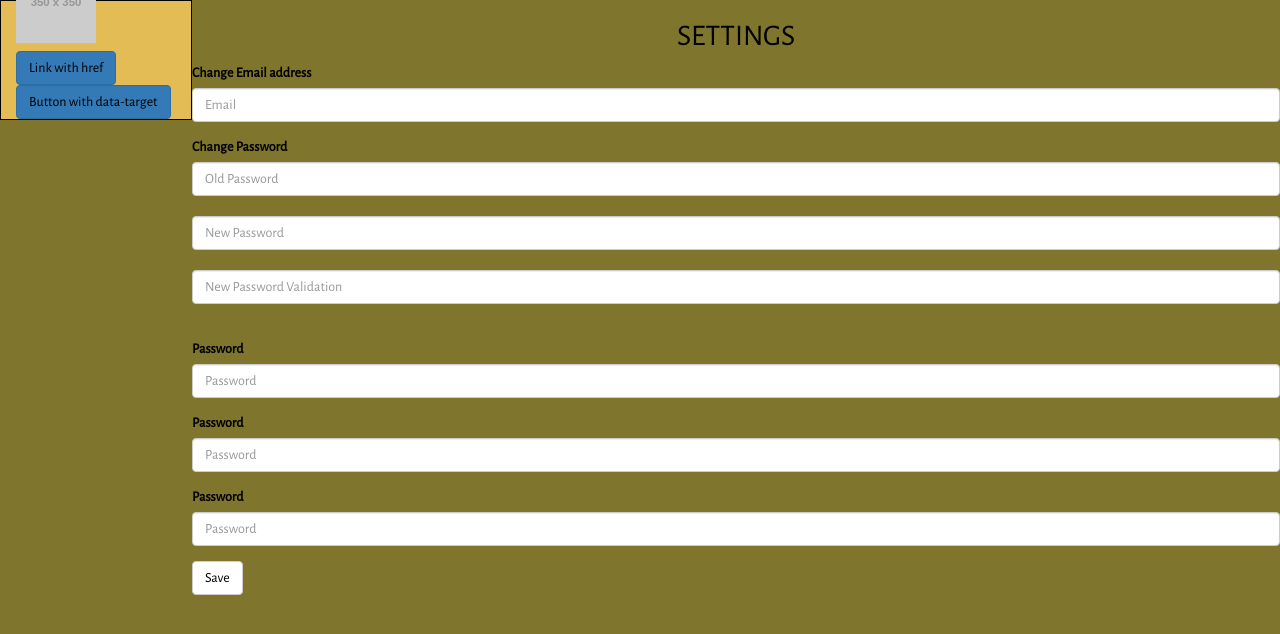
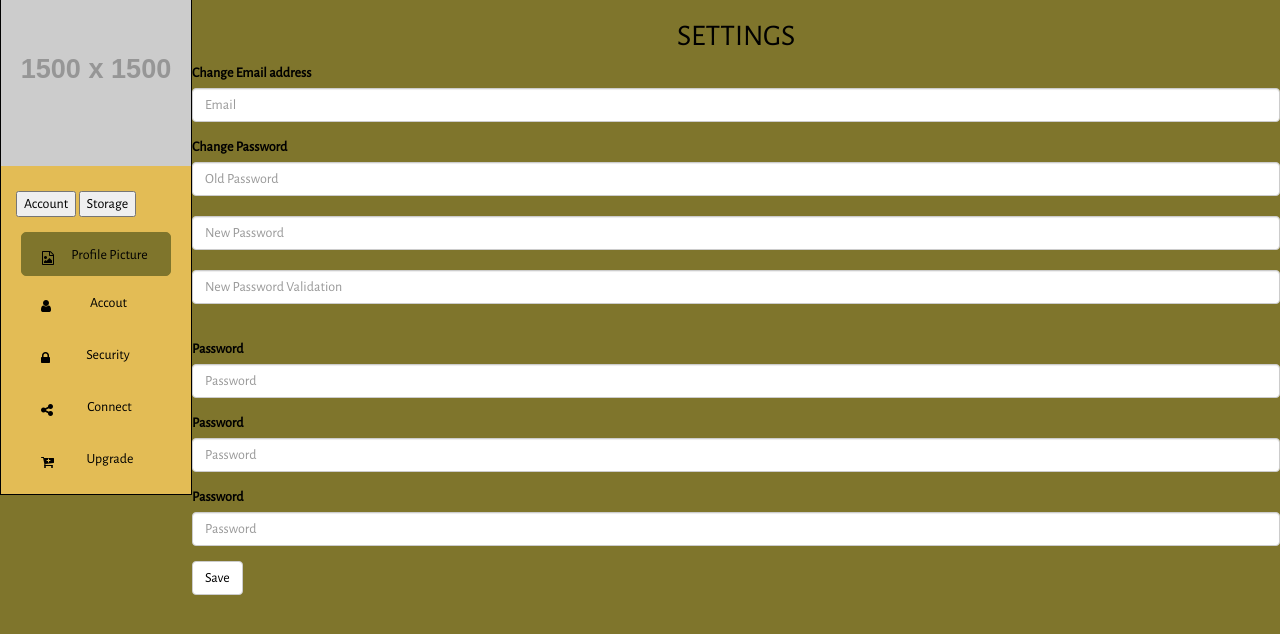
Before and after one commit to syncmonsterllc/website, a PHP site: page /profile.php in a window 1280 px wide. Shown: the top 634 px of the page. Run offline with PHP 8.4, Linux system fonts and the light colour scheme; grey boxes labelled with a size stand in for pictures from a placeholder-image service; some libraries are stand-ins or nearby versions.

Commit message:
5/14/16 fix
-nav bar img fix

```diff
--- a/profile_nav.php
+++ b/profile_nav.php
@@ -1,54 +1,36 @@
-
 <nav id="acc_nav" class="navbar navbar-default hidden-xs">
   <div>
 
     <div class="navbar-header">
-      <button type="button" class="navbar-toggle collapsed" data-toggle="collapse" id="open"  aria-expanded="false">
-        <span class="sr-only">Toggle navigation</span>
-          <i class="fa fa-arrow-right"></i>
-      </button>
-    <button type="button" class="navbar-toggle collapsed" data-toggle="collapse" id="close"  aria-expanded="false">
-        <span class="sr-only">Toggle navigation</span>
-          <i class="fa fa-arrow-left"></i>
-      </button>
-
-      <a class="navbar-brand" href="#" ><img id="prof_nav_pic" src="http://placehold.it/350x350?text=REPLACE WITH ACC PIC"></a>
+        <img src="SynkMonster-Updated-Logo_V2_no-name.png" id="navimg" class="nor">
+        <img src="http://placehold.it/1500x1500?text=replace+with+account+img" class="per">
     </div>
 
 
     <div class="collapse navbar-collapse">
 
-            <a class="btn btn-primary" role="button" data-toggle="collapse" href="#collapse" aria-expanded="false" aria-controls="collapse">
-            Link with href
-            </a>
+        <button class="pers">Account</button>
+        <button class="norm">Storage</button>
 
-            <ul class="collapse" id="collapse">
-                <li><a href="upload.php"><i class="fa fa-cloud-upload"></i> <span>Upload</span></a></li>
-                <li><a href="account.php"><i class="fa fa-folder-open"></i> <span>My Files</span></a></li>
-                <li><a href="#"><i class="fa fa-trash"></i> <span>Trash</span></a></li>
-                <li><a href="#"><i class="fa fa-clock-o"></i> <span>Recent</span></a></li>
-                <li><a href="#"><i class="fa fa-star"></i> <span>Important</span></a></li>
-                <li><a href="#"><i class="fa fa-user"></i> <span>My Account</span></a></li>
-                <li><a href="#"><i class="fa fa-cogs"></i> <span>Settings</span></a></li>
-                <li><a href="#"><i class="fa fa-cart-plus"></i> <span>Upgrade</span></a></li>
-            </ul>
+      <ul class="nav navbar-nav nor">
+            <li><a href="upload.php"><i class="fa fa-cloud-upload"></i> <span>Upload</span></a></li>
+            <li><a href="account.php"><i class="fa fa-folder-open"></i> <span>My Files</span></a></li>
+            <li><a href="trash.php"><i class="fa fa-trash"></i> <span>Trash</span></a></li>
+            <li><a href="recent.php"><i class="fa fa-clock-o"></i> <span>Recent</span></a></li>
+            <li><a href="important.php"><i class="fa fa-star"></i> <span>Important</span></a></li>
+            <li><a href="profile.php"><i class="fa fa-user"></i> <span>My Account</span></a></li>
+            <li><a href="profile.php"><i class="fa fa-cogs"></i> <span>Settings</span></a></li>
+            <li><a href="upgrade.php"><i class="fa fa-cart-plus"></i> <span>Upgrade</span></a></li>
+      </ul>
 
+        <ul class="nav navbar-nav per">
+            <li><a href="upload.php"><i class="fa fa-file-image-o"></i> <span>Profile Picture</span></a></li>
+            <li><a href="account.php"><i class="fa fa-user"></i> <span>Accout</span></a></li>
+            <li><a href="security.php"><i class="fa fa-lock"></i> <span>Security</span></a></li>
+            <li><a href="connect.php"><i class="fa fa-share-alt"></i> <span>Connect</span></a></li>
+            <li><a href="upgrade.php"><i class="fa fa-cart-plus"></i> <span>Upgrade</span></a></li>
+      </ul>
 
-        <button class="btn btn-primary" type="button" data-toggle="collapse" data-target="#collapseExample" aria-expanded="false" aria-controls="collapseExample">
-          Button with data-target
-        </button>
-        <div class="collapse" id="collapseExample">
-            <ul class="nav navbar-nav">
-                <li><a href="upload.php"><i class="fa fa-cloud-upload"></i> <span>Upload</span></a></li>
-                <li><a href="account.php"><i class="fa fa-folder-open"></i> <span>My Files</span></a></li>
-                <li><a href="#"><i class="fa fa-trash"></i> <span>Trash</span></a></li>
-                <li><a href="#"><i class="fa fa-clock-o"></i> <span>Recent</span></a></li>
-                <li><a href="#"><i class="fa fa-star"></i> <span>Important</span></a></li>
-                <li><a href="#"><i class="fa fa-user"></i> <span>My Account</span></a></li>
-                <li><a href="#"><i class="fa fa-cogs"></i> <span>Settings</span></a></li>
-                <li><a href="#"><i class="fa fa-cart-plus"></i> <span>Upgrade</span></a></li>
-            </ul>
-        </div>
 
     </div>
   </div>
@@ -65,31 +47,34 @@
         <span class="icon-bar"></span>
         <span class="icon-bar"></span>
       </button>
-      <a class="navbar-brand" href="#" ><img id="prof_nav_pic" src="http://placehold.it/350x350?text=REPLACE WITH ACC PIC"></a>
+      <a class="navbar-brand" href="#"><img src="SynkMonster-Updated-Logo_V2_no-name.png"></a>
     </div>
 
     <!-- Collect the nav links, forms, and other content for toggling -->
     <div class="collapse navbar-collapse" id="bs-example-navbar-collapse-1">
-      <ul class="nav navbar-nav">
-        <li><a href="upload.php"><i class="fa fa-cloud-upload"></i> Upload</a></li>
-            <li><a href="account.php"><i class="fa fa-folder-open"></i> My Files</a></li>
-            <li><a href="#"><i class="fa fa-trash"></i> Trash</a></li>
-            <li><a href="#"><i class="fa fa-clock-o"></i> Recent</a></li>
-            <li><a href="#"><i class="fa fa-star"></i> Important</a></li>
-            <li><a href="#"><i class="fa fa-user"></i> My Account</a></li>
-            <li><a href="#"><i class="fa fa-cogs"></i> Settings</a></li>
-            <li><a href="#"><i class="fa fa-cart-plus"></i> Upgrade</a></li>
+      <ul class="nav navbar-nav nor">
+            <button class="pers">Account</button>
+            <button class="norm">Storage</button>
+            <li><a href="upload.php"><i class="fa fa-cloud-upload"></i> <span>Upload</span></a></li>
+            <li><a href="account.php"><i class="fa fa-folder-open"></i> <span>My Files</span></a></li>
+            <li><a href="trash.php"><i class="fa fa-trash"></i> <span>Trash</span></a></li>
+            <li><a href="recent.php"><i class="fa fa-clock-o"></i> <span>Recent</span></a></li>
+            <li><a href="important.php"><i class="fa fa-star"></i> <span>Important</span></a></li>
+            <li><a href="profile.php"><i class="fa fa-user"></i> <span>My Account</span></a></li>
+            <li><a href="profile.php"><i class="fa fa-cogs"></i> <span>Settings</span></a></li>
+            <li><a href="upgrade.php"><i class="fa fa-cart-plus"></i> <span>Upgrade</span></a></li>
       </ul>
 
+        <ul class="nav navbar-nav per">
+            <button class="pers">Account</button>
+            <button class="norm">Storage</button>
+            <li><a href="upload.php"><i class="fa fa-file-image-o"></i> <span>Profile Picture</span></a></li>
+            <li><a href="account.php"><i class="fa fa-user"></i> <span>Accout</span></a></li>
+            <li><a href="security.php"><i class="fa fa-lock"></i> <span>Security</span></a></li>
+            <li><a href="connect.php"><i class="fa fa-share-alt"></i> <span>Connect</span></a></li>
+            <li><a href="upgrade.php"><i class="fa fa-cart-plus"></i> <span>Upgrade</span></a></li>
+      </ul>
 
-        <button class="btn btn-primary" type="button" data-toggle="collapse" data-target="#collapseExample" aria-expanded="false" aria-controls="collapseExample">
-          Button with data-target
-        </button>
-        <div class="collapse" id="collapseExample">
-          <div class="well">
-            ...
-          </div>
-        </div>
     </div><!-- /.navbar-collapse -->
   </div><!-- /.container-fluid -->
 </nav>
```
